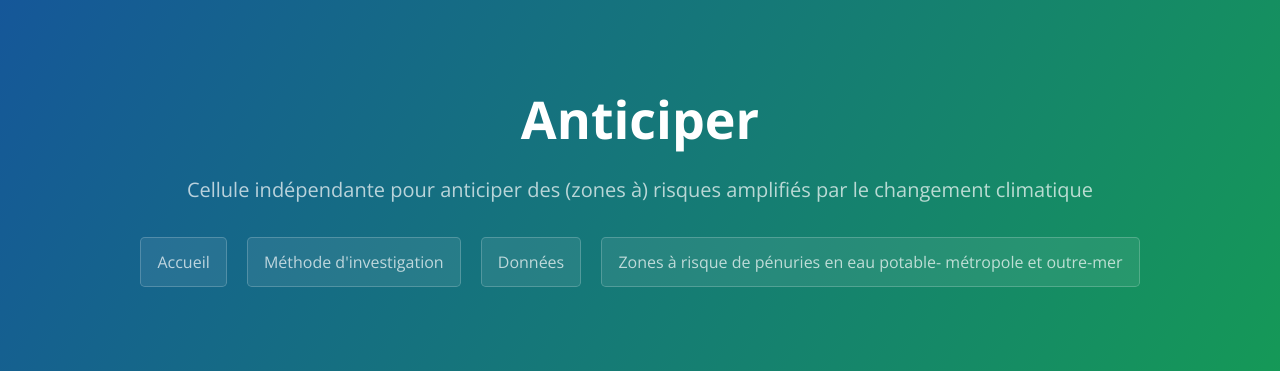
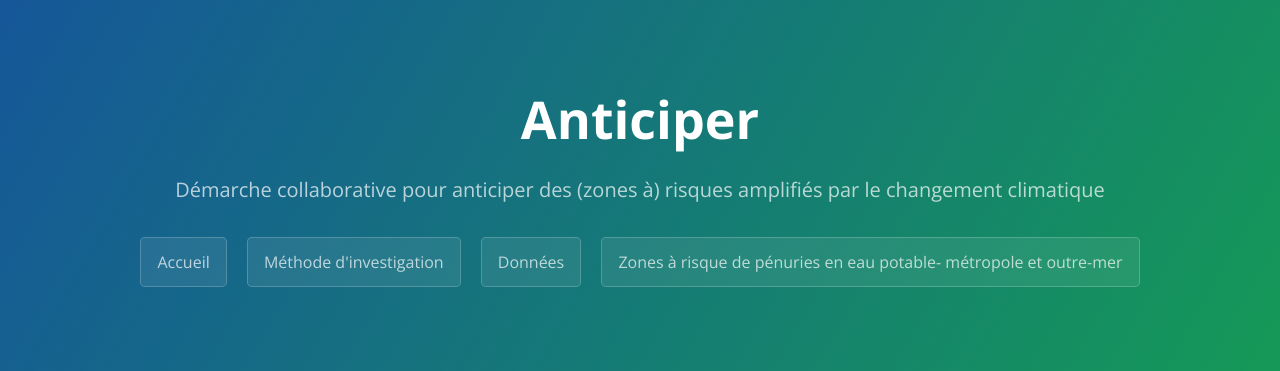
Before and after one commit to secheresses/Ancien-site, a Jekyll site: the page built from index.md, in a window 1280 px wide. Shown: the top 371 px of the page. Built offline with Jekyll 4.4.1, drawn with Linux system fonts in a browser that asks for light colours.

Commit message:
Update default.html

```diff
--- a/_layouts/default.html
+++ b/_layouts/default.html
@@ -24,7 +24,7 @@
 
     <header class="page-header" role="banner">
       <h1 class="project-name">{{ page.title | default: site.title | default: site.github.repository_name }}</h1>
-      <h2 class="project-tagline">Cellule indépendante pour anticiper des (zones à) risques amplifiés par le changement climatique</h2>
+      <h2 class="project-tagline">Démarche collaborative pour anticiper des (zones à) risques amplifiés par le changement climatique</h2>
         <a href="https://anticiper.github.io" class="btn">Accueil</a>
         <a href="../methode" class="btn">Méthode d'investigation</a>
         <a href="../donnees" class="btn">Données</a>
```
